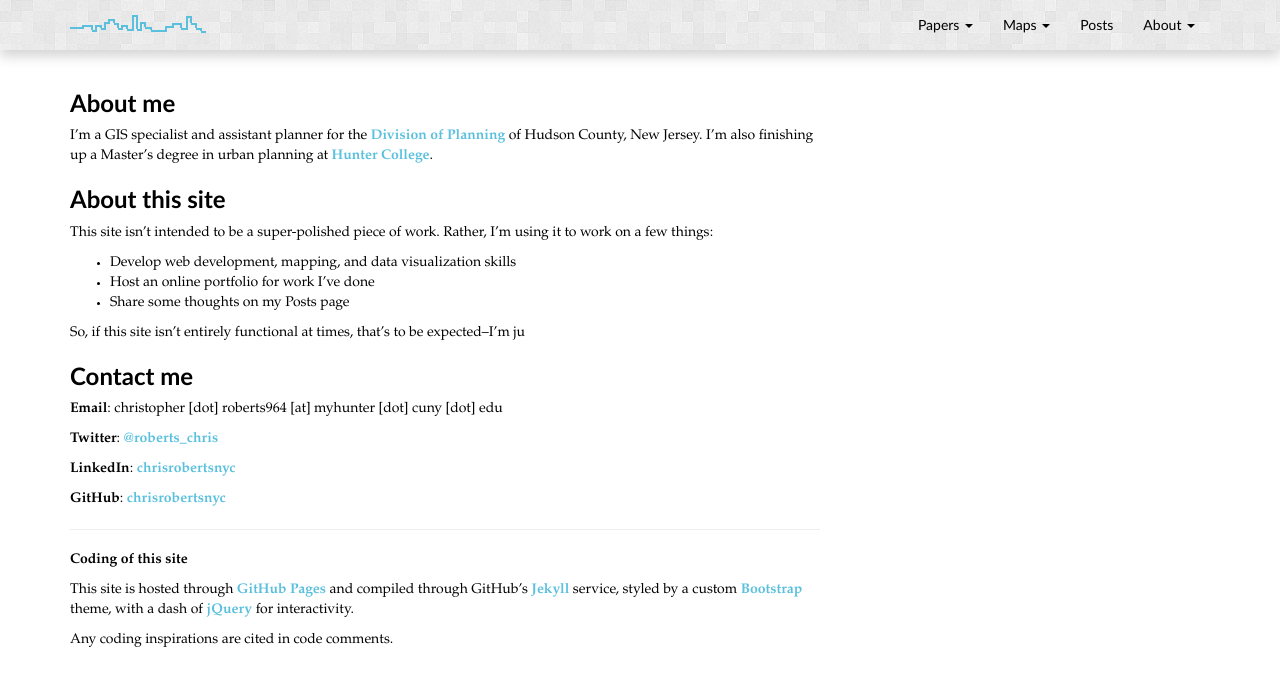
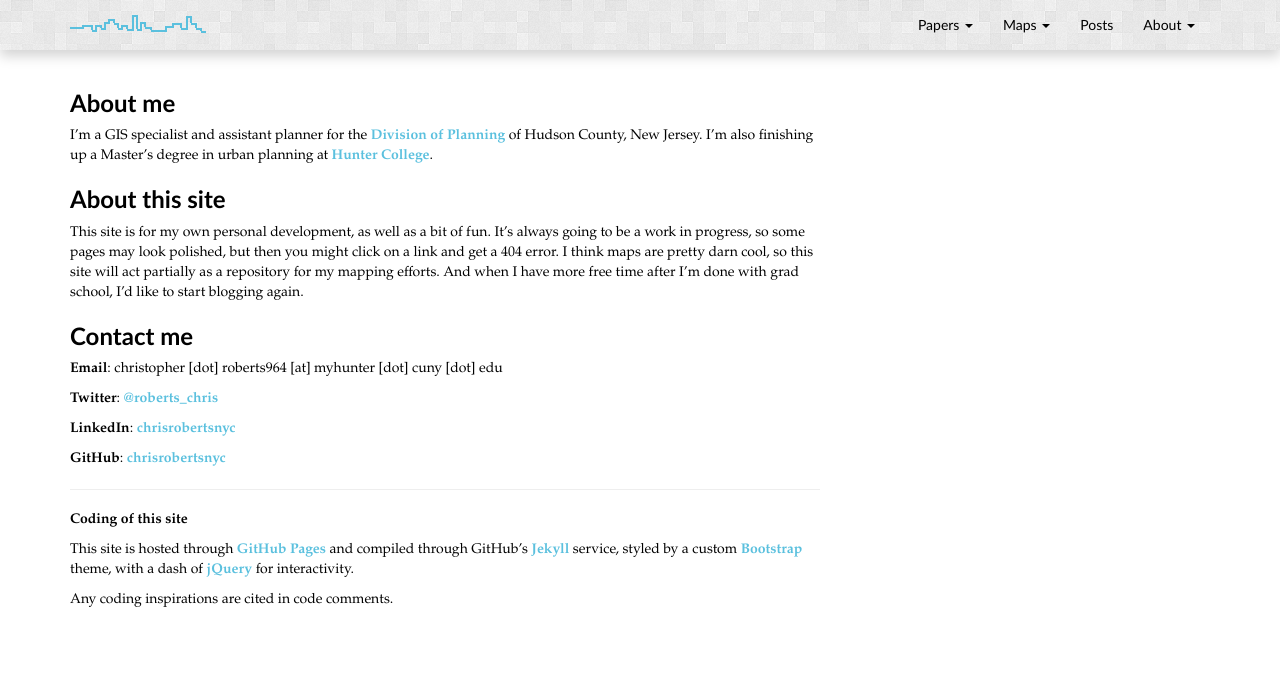
Before and after one commit to chrisrobertsnyc/chrisrobertsnyc.github.io, a Jekyll site: the page built from index.md, in a window 1280 px wide. Shown: the top 686 px of the page. Built offline with Jekyll 4.4.1, drawn with Linux system fonts in a browser that asks for light colours; nearby versions of some CDN libraries.

Commit message:
edited About this site

```diff
--- a/index.md
+++ b/index.md
@@ -8,12 +8,8 @@ published: true
 I'm a GIS specialist and assistant planner for the [Division of Planning](http://www.hudsoncountynj.org/about-the-division-of-planning/) of Hudson County, New Jersey. I'm also finishing up a Master's degree in urban planning at [Hunter College](http://hunteruap.org/).
 
 ### About this site
-This site isn't intended to be a super-polished piece of work. Rather, I'm using it to work on a few things:
-- Develop web development, mapping, and data visualization skills
-- Host an online portfolio for work I've done
-- Share some thoughts on my Posts page
-
-So, if this site isn't entirely functional at times, that's to be expected--I'm ju
+This site is for my own personal development, as well as a bit of fun. It's always going to be a work in progress, so some pages may look polished, but then you might click on a link and get a 404 error.
+I think maps are pretty darn cool, so this site will act partially as a repository for my mapping efforts. And when I have more free time after I'm done with grad school, I'd like to start blogging again.
 
 ### Contact me
 **Email**: christopher [dot] roberts964 [at] myhunter [dot] cuny [dot] edu
```
